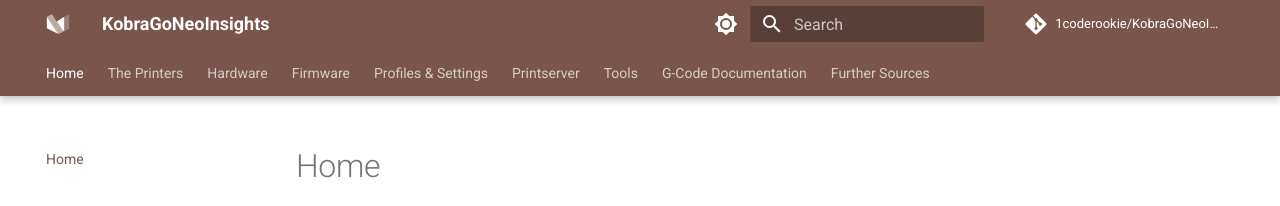
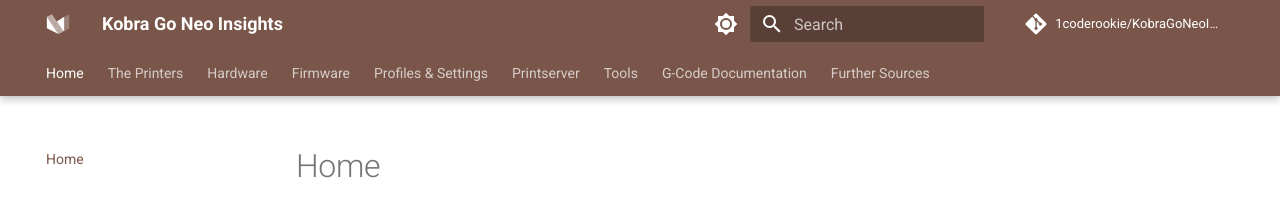
Before and after one commit to 1coderookie/KobraGoNeoInsights, an MkDocs documentation site: the page built from docs/index.md, in a window 1280 px wide. Shown: the top 206 px of the page. Built offline with MkDocs 1.6.1 and Material for MkDocs 9.7.7, drawn with Linux system fonts in a browser that asks for light colours; comment, search, counter and statistics services are not loaded.

Commit message:
Update mkdocs.yml

```diff
--- a/mkdocs.yml
+++ b/mkdocs.yml
@@ -1,5 +1,5 @@
 # Project information
-site_name: KobraGoNeoInsights
+site_name: Kobra Go Neo Insights
 site_url: https://1coderookie.github.io/KobraGoNeoInsights/
 site_author: Ulf Dieckmann
 site_description: Informations, tips, tweaks and mods about and for the Anycubic 3D FDM printers Kobra Go and Kobra Neo.
```
